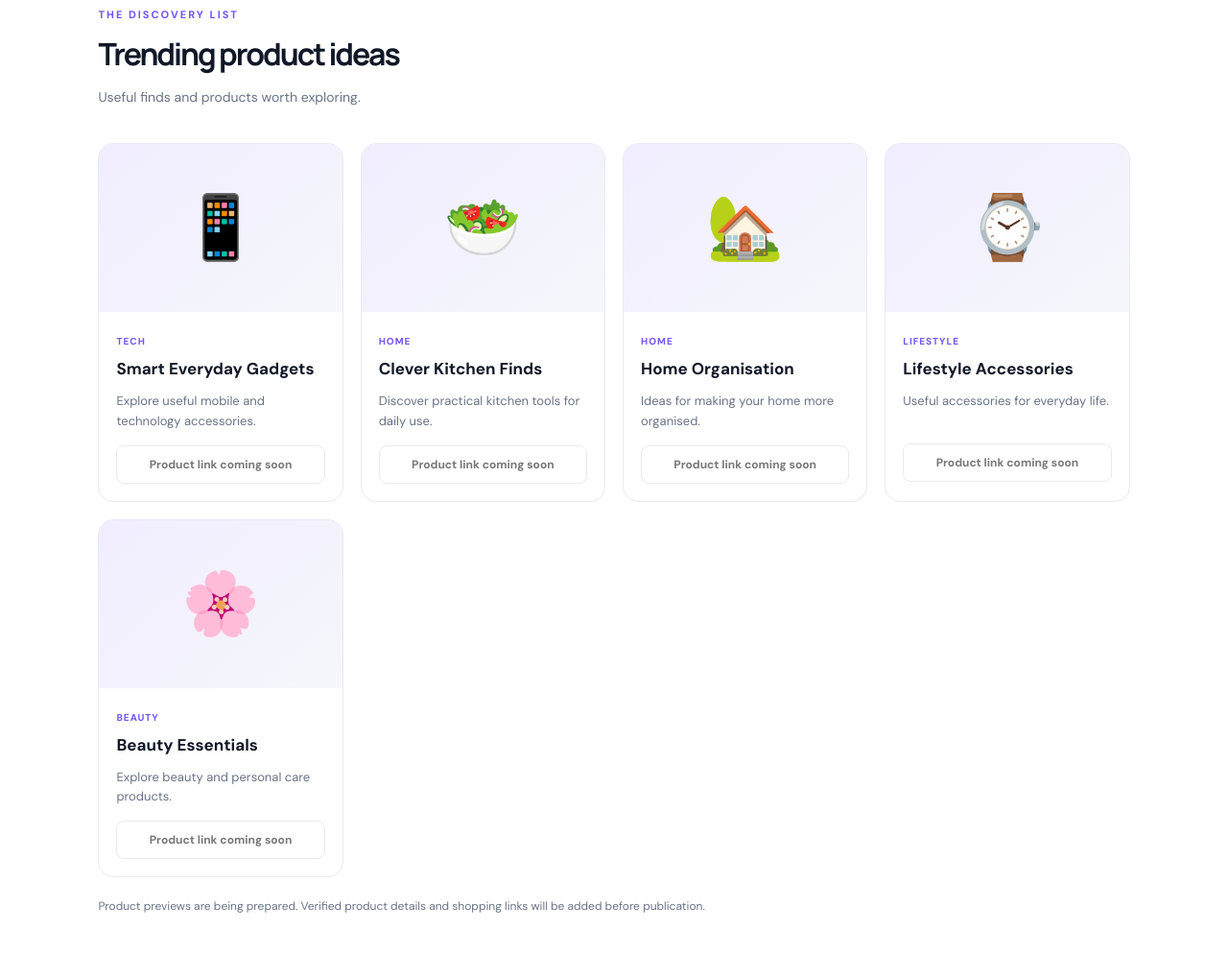
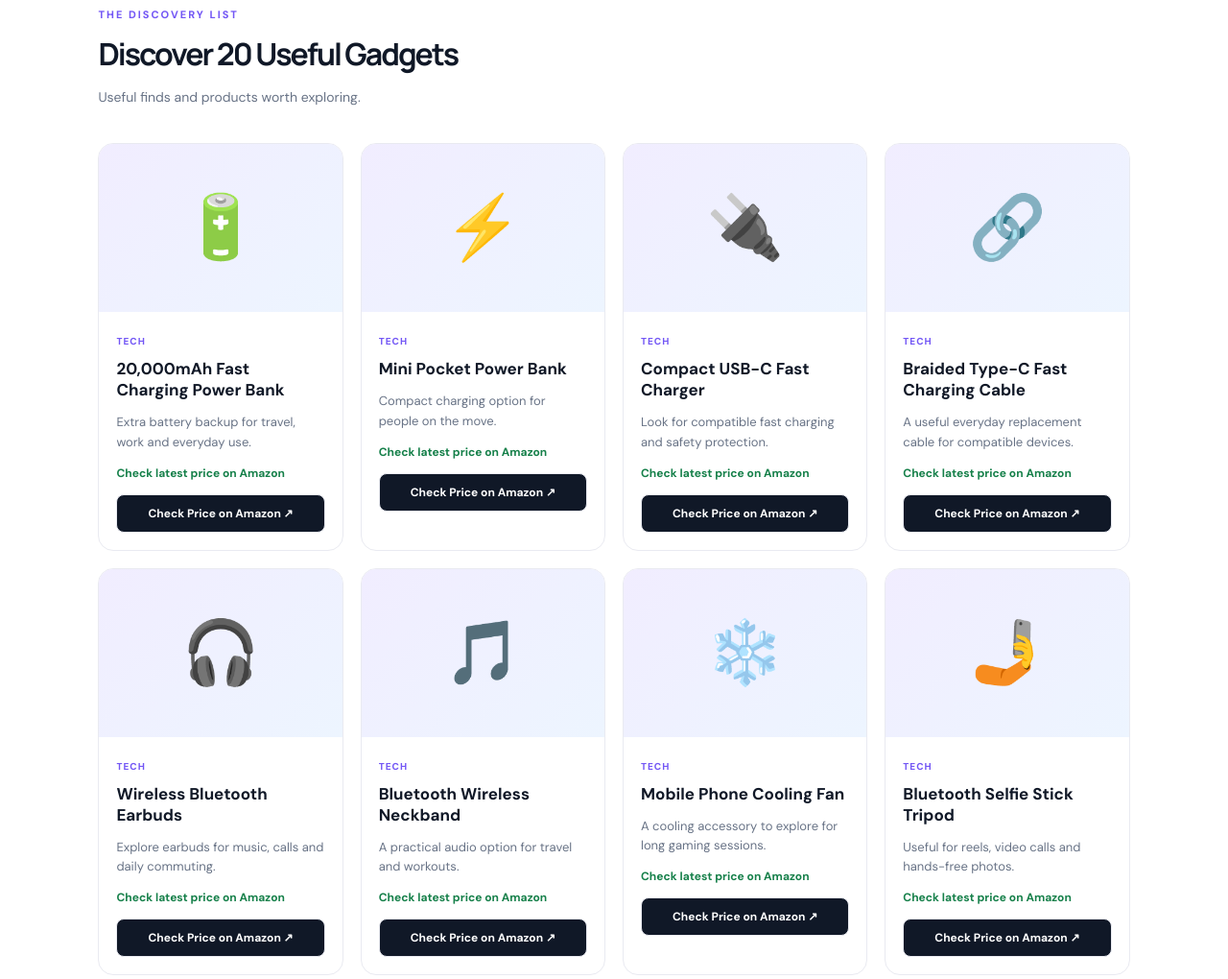
Before and after one commit to deep74073-spec/url36-shop, a plain HTML site: page index.html in a window 1280 px wide. Shown: the part 1154-2174 px from the top of the page at 96% size. Drawn offline with Linux system fonts and the light colour scheme.

Commit message:
Add 20 gadget discovery products

```diff
--- a/app.js
+++ b/app.js
@@ -25,10 +25,13 @@ function renderProducts() {
         <span class="product-category">${product.category}</span>
         <h3>${product.name}</h3>
         <p>${product.description}</p>
-        ${product.amazonUrl
-          ? `<a class="product-link ready" href="${product.amazonUrl}" target="_blank" rel="sponsored nofollow noopener">View on Amazon ↗</a>`
-          : `<span class="product-link">Product link coming soon</span>`
-        }
+        <span class="price-note">Check latest price on Amazon</span>
+        <a class="product-link ready"
+           href="${product.amazonUrl}"
+           target="_blank"
+           rel="sponsored nofollow noopener">
+           Check Price on Amazon ↗
+        </a>
       </div>
     </article>
   `).join("");
--- a/index.html
+++ b/index.html
@@ -66,13 +66,13 @@
   <div class="section-heading">
     <div>
       <span class="eyebrow">THE DISCOVERY LIST</span>
-      <h2>Trending product ideas</h2>
+      <h2>Discover 20 Useful Gadgets</h2>
       <p class="section-subtitle">Useful finds and products worth exploring.</p>
     </div>
   </div>
   <div id="productGrid" class="product-grid"></div>
   <p id="emptyMessage" class="empty-message" hidden>No matching products found.</p>
-  <p class="preview-note">Product previews are being prepared. Verified product details and shopping links will be added before publication.</p>
+  <p class="preview-note">Explore useful gadgets and compare current product details and prices on Amazon before buying.</p>
 </section>
 
 <section class="editorial section">
--- a/products.js
+++ b/products.js
@@ -1,45 +1,168 @@
-// Add only verified products and genuine Amazon affiliate URLs.
-// Leave amazonUrl empty until the real product link is ready.
+// URL36 Shop - curated gadget discovery collection
+// Amazon Associates tracking ID: websitewire-21
+
+const amazonSearch = (query) =>
+  "https://www.amazon.in/s?k=" + encodeURIComponent(query) + "&tag=websitewire-21";
 
 const products = [
   {
-    id: "smart-gadget",
-    name: "Smart Everyday Gadgets",
-    category: "Tech",
-    icon: "📱",
-    description: "Explore useful mobile and technology accessories.",
-    amazonUrl: ""
+    id:"power-bank-20000",
+    name:"20,000mAh Fast Charging Power Bank",
+    category:"Tech",
+    icon:"🔋",
+    description:"Extra battery backup for travel, work and everyday use.",
+    amazonUrl:amazonSearch("20000mah fast charging power bank")
   },
   {
-    id: "kitchen-finds",
-    name: "Clever Kitchen Finds",
-    category: "Home",
-    icon: "🥗",
-    description: "Discover practical kitchen tools for daily use.",
-    amazonUrl: ""
+    id:"mini-power-bank",
+    name:"Mini Pocket Power Bank",
+    category:"Tech",
+    icon:"⚡",
+    description:"Compact charging option for people on the move.",
+    amazonUrl:amazonSearch("mini pocket power bank")
   },
   {
-    id: "home-essentials",
-    name: "Home Organisation",
-    category: "Home",
-    icon: "🏡",
-    description: "Ideas for making your home more organised.",
-    amazonUrl: ""
+    id:"gan-charger",
+    name:"Compact USB-C Fast Charger",
+    category:"Tech",
+    icon:"🔌",
+    description:"Look for compatible fast charging and safety protection.",
+    amazonUrl:amazonSearch("USB C PD fast charger")
   },
   {
-    id: "lifestyle-finds",
-    name: "Lifestyle Accessories",
-    category: "Lifestyle",
-    icon: "⌚",
-    description: "Useful accessories for everyday life.",
-    amazonUrl: ""
+    id:"type-c-cable",
+    name:"Braided Type-C Fast Charging Cable",
+    category:"Tech",
+    icon:"🔗",
+    description:"A useful everyday replacement cable for compatible devices.",
+    amazonUrl:amazonSearch("braided type c fast charging cable")
   },
   {
-    id: "beauty-finds",
-    name: "Beauty Essentials",
-    category: "Beauty",
-    icon: "🌸",
-    description: "Explore beauty and personal care products.",
-    amazonUrl: ""
+    id:"wireless-earbuds",
+    name:"Wireless Bluetooth Earbuds",
+    category:"Tech",
+    icon:"🎧",
+    description:"Explore earbuds for music, calls and daily commuting.",
+    amazonUrl:amazonSearch("bluetooth wireless earbuds")
+  },
+  {
+    id:"bluetooth-neckband",
+    name:"Bluetooth Wireless Neckband",
+    category:"Tech",
+    icon:"🎵",
+    description:"A practical audio option for travel and workouts.",
+    amazonUrl:amazonSearch("bluetooth wireless neckband")
+  },
+  {
+    id:"phone-cooler",
+    name:"Mobile Phone Cooling Fan",
+    category:"Tech",
+    icon:"❄️",
+    description:"A cooling accessory to explore for long gaming sessions.",
+    amazonUrl:amazonSearch("mobile phone cooler fan")
+  },
+  {
+    id:"selfie-tripod",
+    name:"Bluetooth Selfie Stick Tripod",
+    category:"Tech",
+    icon:"🤳",
+    description:"Useful for reels, video calls and hands-free photos.",
+    amazonUrl:amazonSearch("bluetooth selfie stick tripod")
+  },
+  {
+    id:"wireless-mic",
+    name:"Wireless Microphone for Mobile",
+    category:"Tech",
+    icon:"🎙️",
+    description:"Explore clip-on microphones for videos and interviews.",
+    amazonUrl:amazonSearch("wireless microphone for mobile type c")
+  },
+  {
+    id:"mini-led-light",
+    name:"Rechargeable Mini LED Video Light",
+    category:"Tech",
+    icon:"💡",
+    description:"Portable lighting accessory for creators and photos.",
+    amazonUrl:amazonSearch("rechargeable mini led video light")
+  },
+  {
+    id:"smart-plug",
+    name:"Wi-Fi Smart Plug",
+    category:"Home",
+    icon:"🔌",
+    description:"Explore app-controlled power plugs for compatible appliances.",
+    amazonUrl:amazonSearch("wifi smart plug 16a India")
+  },
+  {
+    id:"motion-light",
+    name:"Motion Sensor LED Night Light",
+    category:"Home",
+    icon:"🚨",
+    description:"Automatic lighting for wardrobes, stairs and corridors.",
+    amazonUrl:amazonSearch("rechargeable motion sensor led night light")
+  },
+  {
+    id:"smart-bulb",
+    name:"Wi-Fi Smart LED Bulb",
+    category:"Home",
+    icon:"💡",
+    description:"Explore app-controlled lighting and colour options.",
+    amazonUrl:amazonSearch("wifi smart led bulb")
+  },
+  {
+    id:"led-strip",
+    name:"RGB LED Strip Lights",
+    category:"Home",
+    icon:"🌈",
+    description:"Decorative lighting for desks, rooms and entertainment setups.",
+    amazonUrl:amazonSearch("RGB LED strip lights")
+  },
+  {
+    id:"mini-fan",
+    name:"Rechargeable Portable Mini Fan",
+    category:"Lifestyle",
+    icon:"🌀",
+    description:"Compact cooling for desks, travel and outdoor use.",
+    amazonUrl:amazonSearch("rechargeable portable mini fan")
+  },
+  {
+    id:"electric-lighter",
+    name:"USB Rechargeable Electric Lighter",
+    category:"Home",
+    icon:"🔥",
+    description:"A rechargeable alternative for compatible household uses.",
+    amazonUrl:amazonSearch("USB rechargeable electric arc lighter")
+  },
+  {
+    id:"milk-frother",
+    name:"Portable Electric Milk Frother",
+    category:"Home",
+    icon:"☕",
+    description:"A small kitchen gadget for coffee and milk-based drinks.",
+    amazonUrl:amazonSearch("electric handheld milk frother")
+  },
+  {
+    id:"mini-sealer",
+    name:"Mini Bag Sealer and Cutter",
+    category:"Home",
+    icon:"📦",
+    description:"A compact kitchen tool for resealing suitable snack packets.",
+    amazonUrl:amazonSearch("USB rechargeable mini bag sealer")
+  },
+  {
+    id:"digital-trimmer",
+    name:"USB Rechargeable Beard Trimmer",
+    category:"Lifestyle",
+    icon:"✂️",
+    description:"Compare trimming lengths, battery life and attachments.",
+    amazonUrl:amazonSearch("USB C rechargeable beard trimmer")
+  },
+  {
+    id:"digital-weighing-scale",
+    name:"Digital Smart Weighing Scale",
+    category:"Lifestyle",
+    icon:"⚖️",
+    description:"Explore digital weighing scales with easy-to-read displays.",
+    amazonUrl:amazonSearch("digital body weighing scale")
   }
 ];
--- a/style.css
+++ b/style.css
@@ -95,3 +95,24 @@ footer p{font-size:12px;color:var(--muted)}
  .editorial-icon{font-size:50px}
  .disclosure{margin:30px 5%}
 }
+
+/* URL36 Shop product collection improvements */
+.product-visual {
+  min-height:175px;
+  background:linear-gradient(140deg,#f1edff,#edf5ff);
+}
+.price-note {
+  display:block;
+  color:#16804a;
+  font-size:12px;
+  font-weight:700;
+  margin:12px 0 0;
+}
+.product-link.ready {
+  background:var(--dark);
+  color:#fff;
+  transition:background .2s;
+}
+.product-link.ready:hover {
+  background:var(--accent);
+}
```
